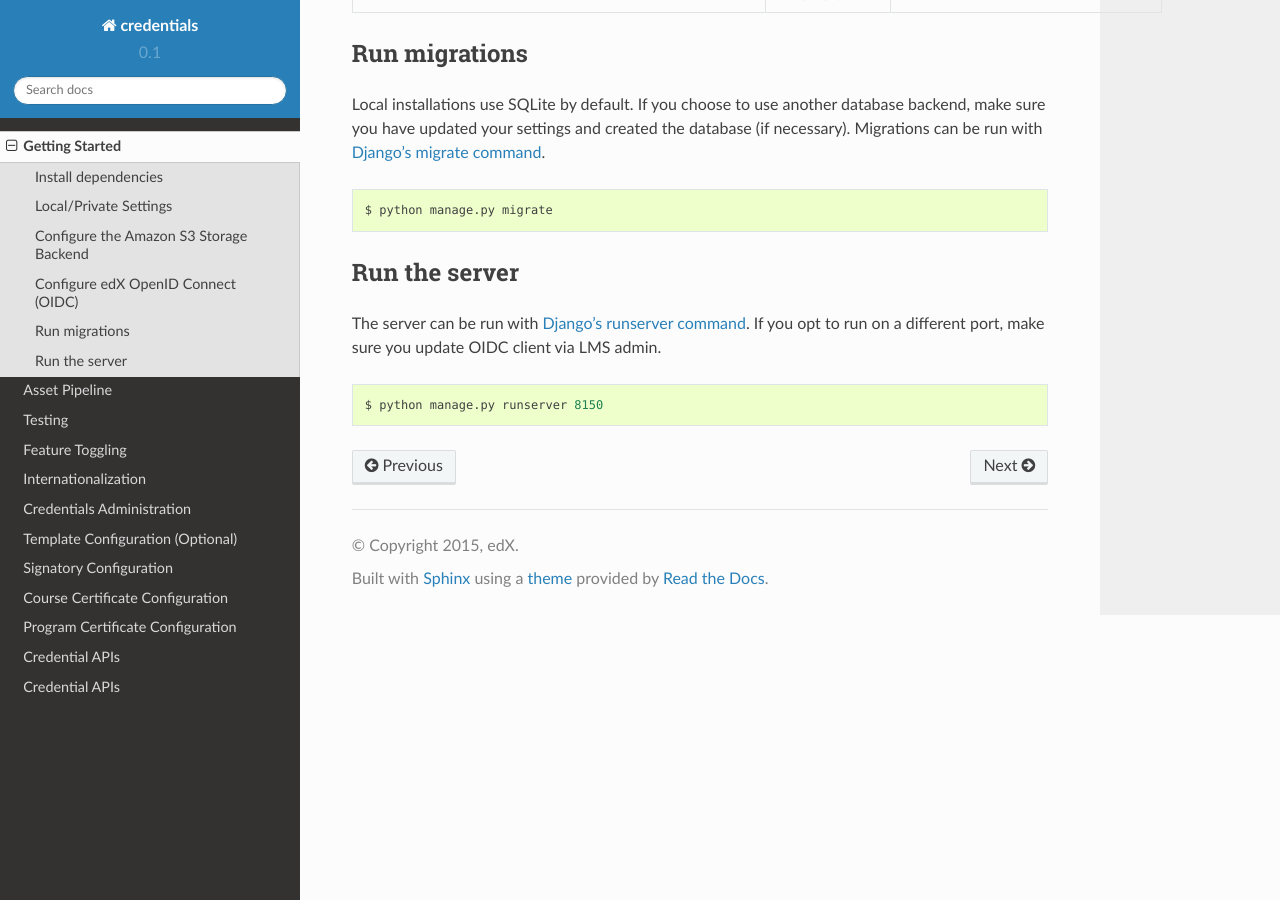
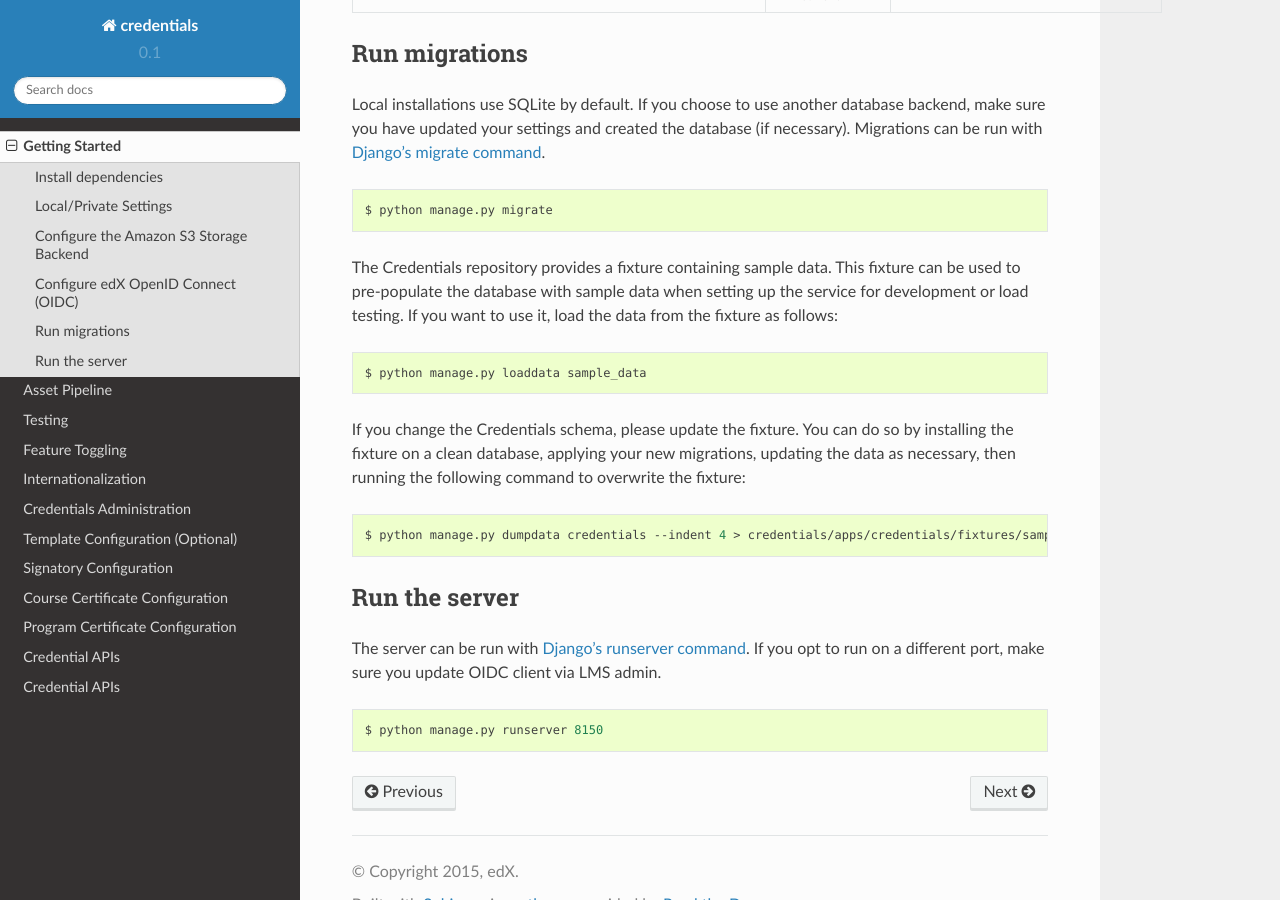
Before and after one commit to openedx/credentials, a Sphinx documentation site: the page built from docs/getting_started.rst, in a window 1280 px wide and 900 px high, scrolled down 1935 px. Built offline with Sphinx 7.4.7 and the Read the Docs theme 2.0.0, drawn with Linux system fonts in a browser that asks for light colours.

Commit message:
Added fixture for credential app for populating sample data. ECOM-3482

```diff
--- a/docs/getting_started.rst
+++ b/docs/getting_started.rst
@@ -92,6 +92,18 @@ your settings and created the database (if necessary). Migrations can be run wit
 
     $ python manage.py migrate
 
+The Credentials repository provides a fixture containing sample data. This fixture can be used to pre-populate the database with sample data when setting up the service for development or load testing. If you want to use it, load the data from the fixture as follows:
+
+.. code-block:: bash
+
+    $ python manage.py loaddata sample_data
+
+If you change the Credentials schema, please update the fixture. You can do so by installing the fixture on a clean database, applying your new migrations, updating the data as necessary, then running the following command to overwrite the fixture:
+
+.. code-block:: bash
+
+    $ python manage.py dumpdata credentials --indent 4 > credentials/apps/credentials/fixtures/sample_data.json
+
 .. _Django's migrate command: https://docs.djangoproject.com/en/1.8/ref/django-admin/#django-admin-migrate
 
 
```
Also changed, not shown: 2 other files.
